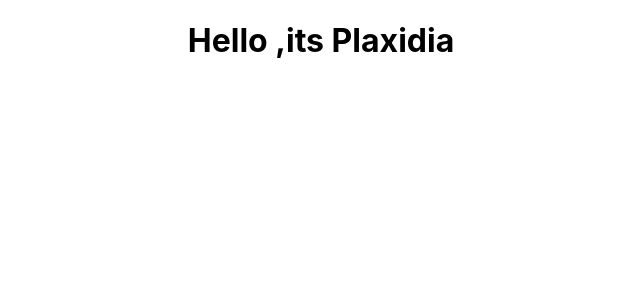
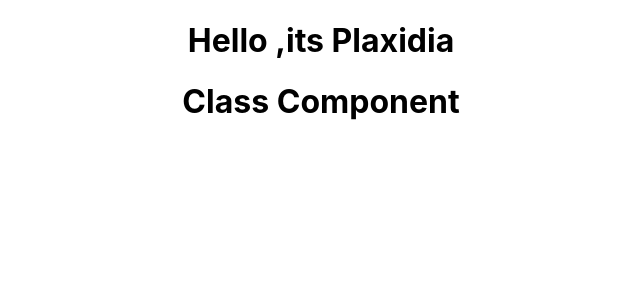
Before and after one commit to Plaxidia/myapp, a React (Create React App) app: page / in a window 1280 px wide. Shown: the top 300 px of the page, without its empty margins (319-959 px from the left). Built offline with nearby package versions, Linux system fonts and the light colour scheme.

Commit message:
created a new file

```diff
--- a/src/App.js
+++ b/src/App.js
@@ -1,13 +1,20 @@
+import React ,{ Component} from 'react';
 import logo from './logo.svg';
 import './App.css';
 import Greet from './Components/Greet'
 //import {Greet }from './Components/Greet'
+import Welcome from './Components/welcome';
+
 function App() {
+
   return (
     <div className="App">
      <Greet></Greet>
+
+      <Welcome> </Welcome>
     </div>
   );
+
 }
 
 export default App;
--- a/src/Components/welcome.js
+++ b/src/Components/welcome.js
@@ -0,0 +1,11 @@
+
+import React,{Component} from "react";
+
+class Welcome extends Component
+{
+   render ()
+    {
+        return <h1> Class Component</h1>
+    }
+}
+export default Welcome;
```
Also changed, not shown: src/Components/hello.js (added).
